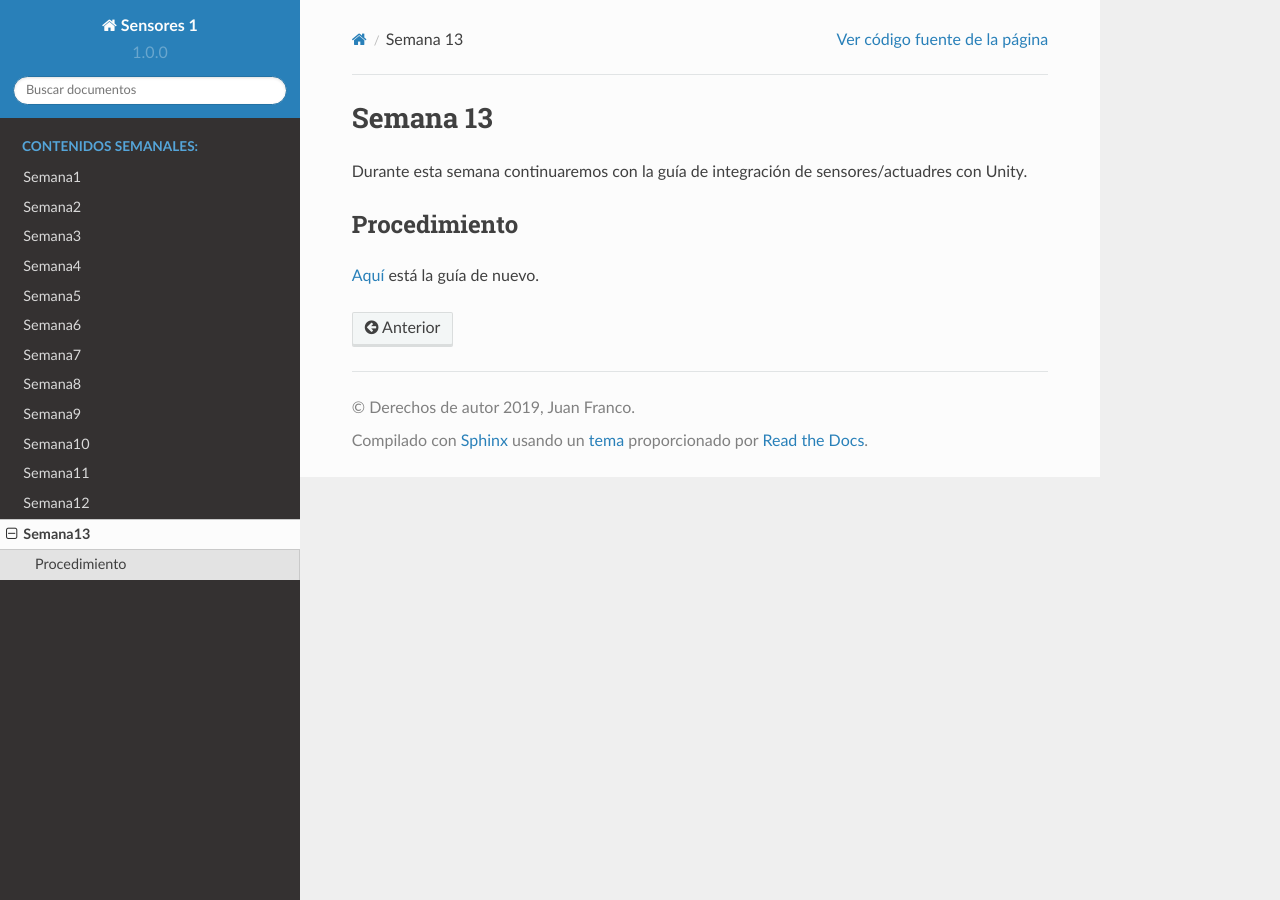
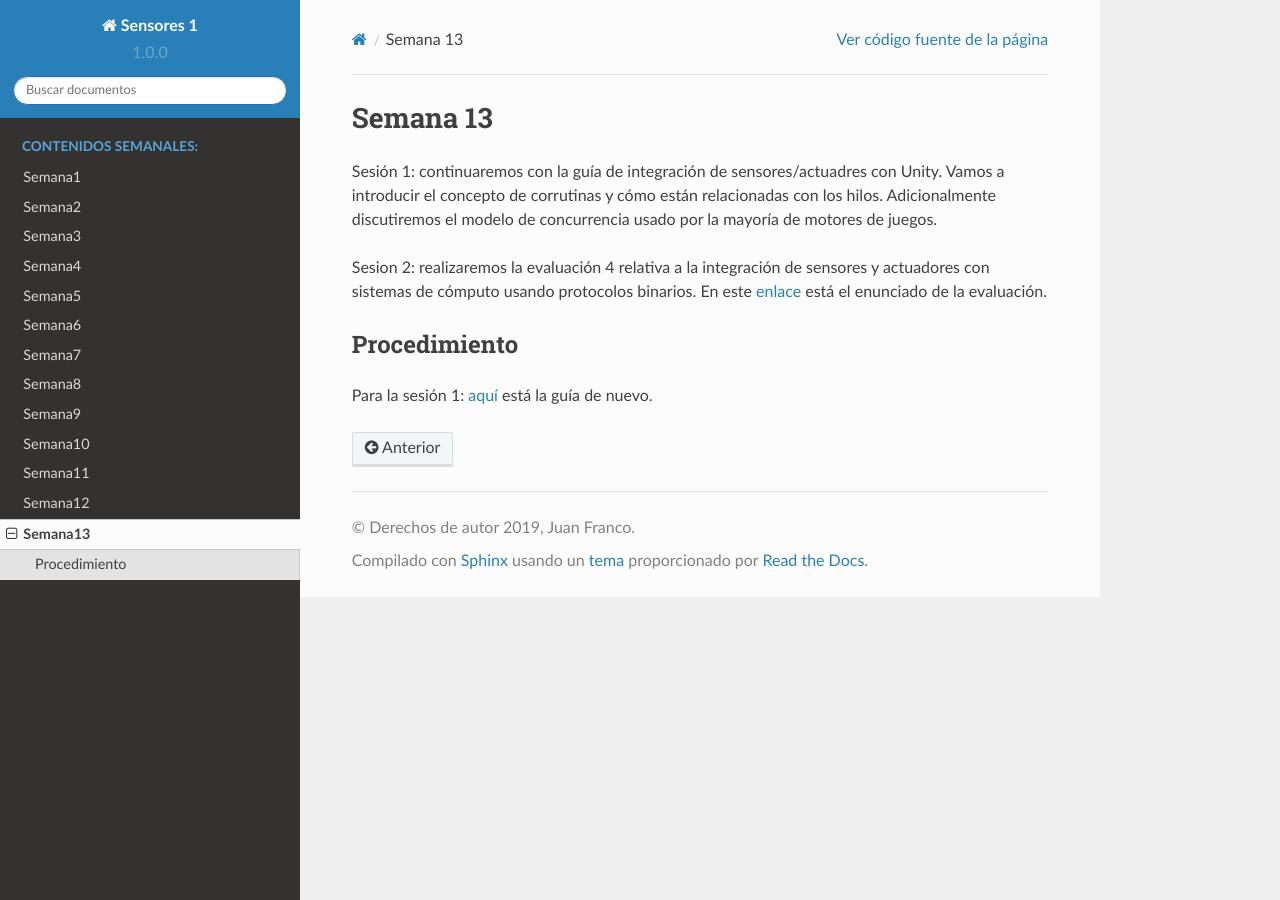
Before and after one commit to juanferfranco/sensores1, a Sphinx documentation site: the page built from docs/_semana13/semana13.rst, in a window 1280 px wide. Built offline with Sphinx 7.4.7 and the Read the Docs theme 2.0.0, drawn with Linux system fonts in a browser that asks for light colours.

Commit message:
update week 13

```diff
--- a/docs/_semana13/semana13.rst
+++ b/docs/_semana13/semana13.rst
@@ -1,9 +1,16 @@
 Semana 13
 ===========
 
-Durante esta semana continuaremos con la guía de integración de sensores/actuadres con Unity.
+Sesión 1: continuaremos con la guía de integración de sensores/actuadres con Unity. Vamos a introducir el concepto
+de corrutinas y cómo están relacionadas con los hilos. Adicionalmente discutiremos el modelo de concurrencia usado por
+la mayoría de motores de juegos.
+
+Sesion 2: realizaremos la evaluación 4 relativa a la integración de sensores y actuadores con sistemas de cómputo usando
+protocolos binarios. En este `enlace <https://drive.google.com/open?id=13IBjl94-Kf7dPN3XXcvQIZPRJsuJBGlz9Egsfv29dLk>`__
+está el enunciado de la evaluación.
+
 
 Procedimiento
 ---------------
-
-`Aquí <https://drive.google.com/open?id=1GbBn3hNteY9uzXQ5SxJPEJ2aRVZ0WjspKaiaUdzOoUM>`__ está la guía de nuevo.
+Para la sesión 1: `aquí <https://drive.google.com/open?id=1GbBn3hNteY9uzXQ5SxJPEJ2aRVZ0WjspKaiaUdzOoUM>`__ está la
+guía de nuevo.
```
